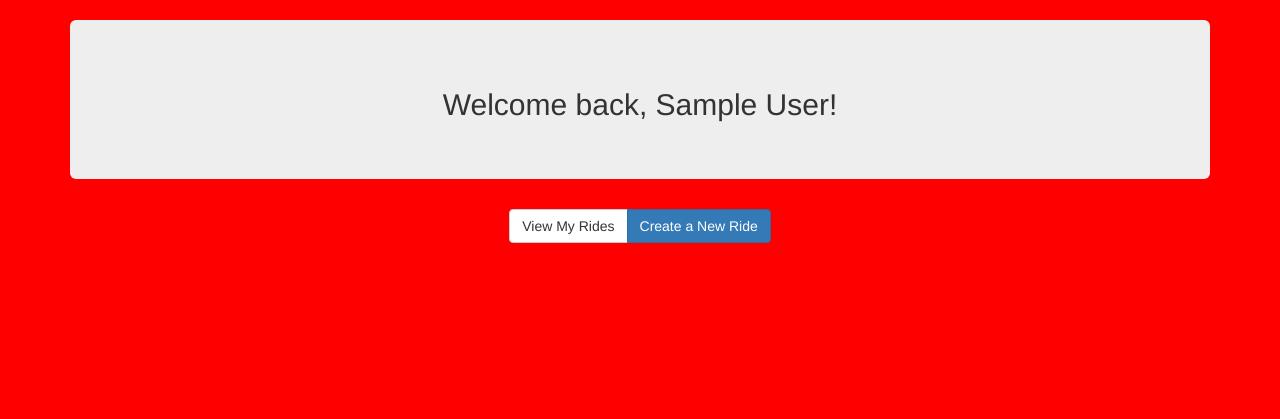
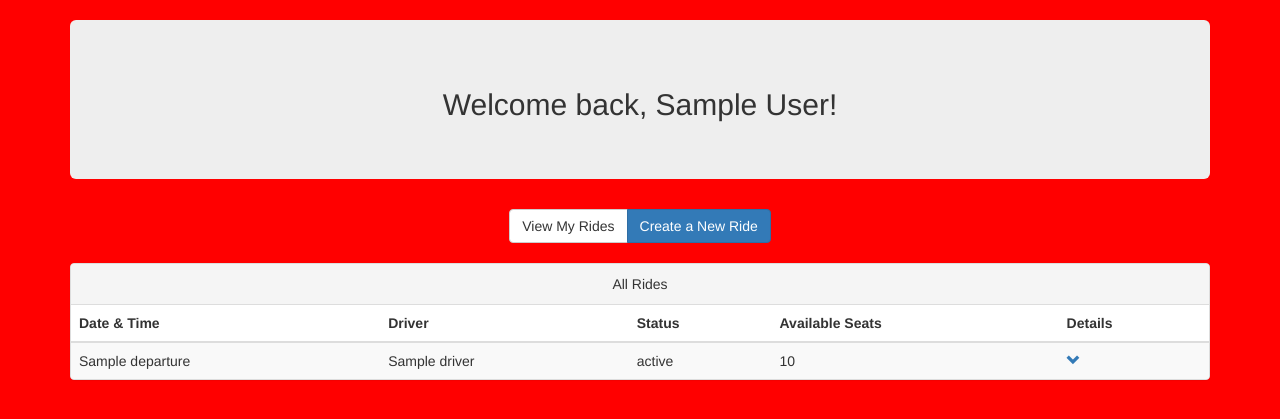
Before and after one commit to WenTingZhu/isa-marketplace, a Django app: template frontend/templates/dashboard.html in a window 1280 px wide. Shown: the part 52-471 px from the top of the page. Run offline with Django 3.2, Linux system fonts and the light colour scheme; the template is opened without the code that fills it: most values are stand-ins (such as "Sample title", 1, 10 or a date in 2020); form fields are guessed from the names that the template uses; some libraries are stand-ins or nearby versions.

Commit message:
Edit dashboard

```diff
--- a/frontend/templates/dashboard.html
+++ b/frontend/templates/dashboard.html
@@ -23,4 +23,42 @@
     <a href="{% url 'rides' %}" class="btn btn-default"> View My Rides </a>
     <a href="{% url 'create_ride' %}"class="btn btn-primary"> Create a New Ride </a>
   </div>
+  <br> <br>
+  <div class="panel panel-default" style="text-align: left">
+    <div class="panel-heading" style="text-align: center;">All Rides</div>
+    {% if driver_rides %}
+      <table class="table table-striped table-hover">
+        <thead>
+          <tr>
+            <th>Date & Time</th>
+            <th> Driver</th>
+            <th> Status </th>
+            <th> Available Seats </th>
+            <th> Details </th>
+          </tr>
+        </thead>
+        <tbody>
+          {% for ride in driver_rides %}
+          <tr>
+            <td>{{ride.departure}}</td>
+            <td>{{ride.driver}}</td>
+            <!-- {% for dropoff in ride.dropoffs %}
+              <td>{{dropoff}}</td>
+            {% endfor %} -->
+            <td> {{ride.status}}</td>
+            <td>{{ride.available_seats}}</td>
+            <td><a href="{% url 'ride_detail' ride.id %}"> <span class="glyphicon glyphicon-chevron-down" aria-hidden="true"></span></a></td>
+
+          </tr>
+          {% endfor %}
+
+        </tbody>
+      </table>
+    {% else %}
+      <div class="panel-body" style="text-align: center"> No rides available </div>
+    {% endif %}
+  </div>
+  <!-- <div class="jumbotron">
+    {{ data }}
+  </div> -->
 {% endblock %}
--- a/models/accounts/urls.py
+++ b/models/accounts/urls.py
@@ -8,10 +8,7 @@ urlpatterns = [
         views.authenticate_user, name='authenticate_user'),
     url(r'^user/authenticate/verify/$',
         views.verify_authenticator, name='verify_authenticator'),
-
     url(r'^user/$', views.create_user, name='create_user'),
     url(r'^user/delete/(\d+)/$', views.delete_user, name='delete_user'),
     url(r'^user/(\d+)/rides/$', views.user_rides, name='user_rides'),
-
-
 ]
--- a/models/ride/urls.py
+++ b/models/ride/urls.py
@@ -5,6 +5,7 @@ urlpatterns = [
     url(r'^ride/(\d+)/$', views.ride, name='ride'),
     url(r'^ride/$', views.create_ride, name='create_ride'),
     url(r'^ride/delete/(\d+)/$', views.delete_ride, name='delete_ride'),
+    #url(r'^ride/rides/$', views.all_rides, name='all_rides'),
     url(r'^rideRequest/(\d+)/$', views.ride_request, name='ride_request'),
     url(r'^rideRequest/$', views.create_ride_request,
         name='create_ride_request'),
```
Also changed, not shown: experience/connector/views.py (+18 -4 lines), frontend/frontend/views.py (+28 -0 lines), frontend/templates/ride-details.html (+4 -4 lines), models/ride/views.py (+40 -13 lines).
